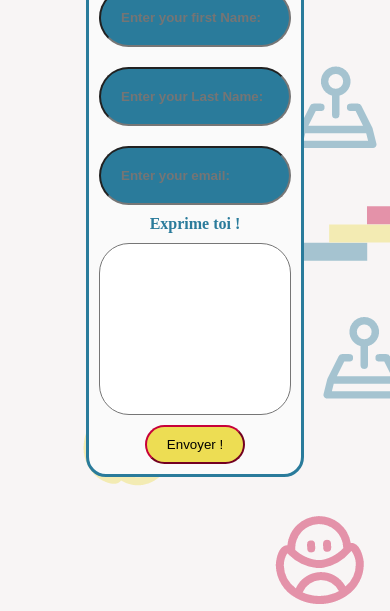
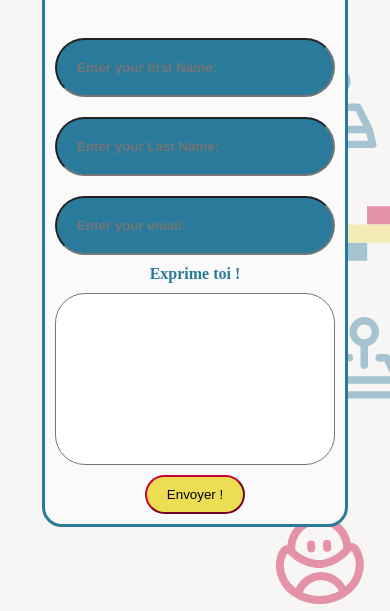
Before and after one commit to Yannis-Barba/retrowild, a website: page contact.html in a window 390 px wide. Shown: the part 233-844 px from the top of the page. Drawn offline with Linux system fonts and the light colour scheme.

Commit message:
center the container and upgrade the responsivity

```diff
--- a/contact.css
+++ b/contact.css
@@ -1,9 +1,9 @@
 /* RETROWILD-CONTACT : START */
 
 body {
-  /* display: flex; */
-  /* justify-content: center;
-  align-items: center; */
+  display: flex;
+  justify-content: center;
+  align-items: center;
 }
 
 #containerFormContact {
@@ -11,8 +11,11 @@ body {
   flex-direction: column;
   text-align: center;
   background-color: #fafafa;
-  margin: 10vh 20vw 10vh;
-  /* margin: 30% 5% 30%; */
+  margin-top: 15vh;
+  min-width: 300px;
+  width: 40vw;
+  max-width: 650px;
+  max-height: 700px;
   border: solid var(--primary-color);
   border-radius: 20px;
   padding-bottom: 10px;
```
